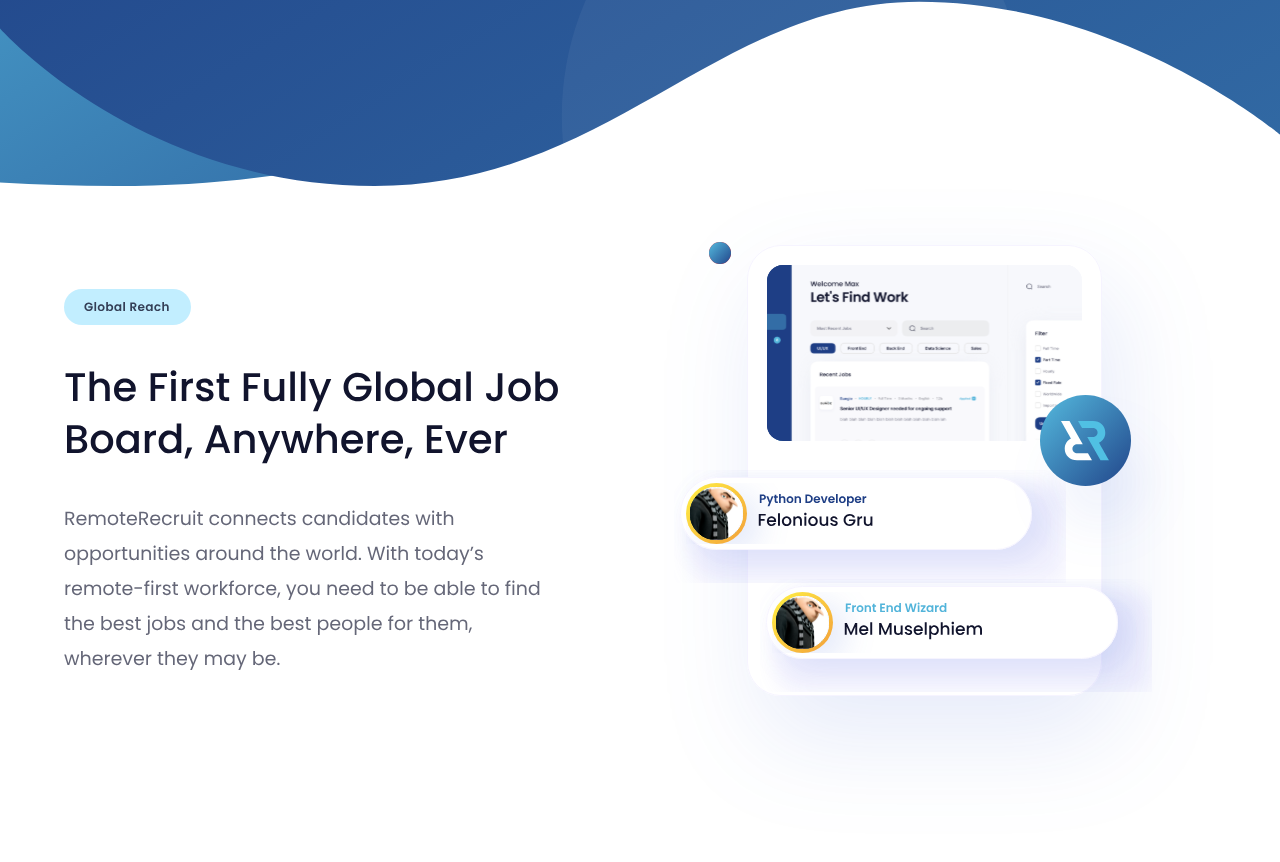
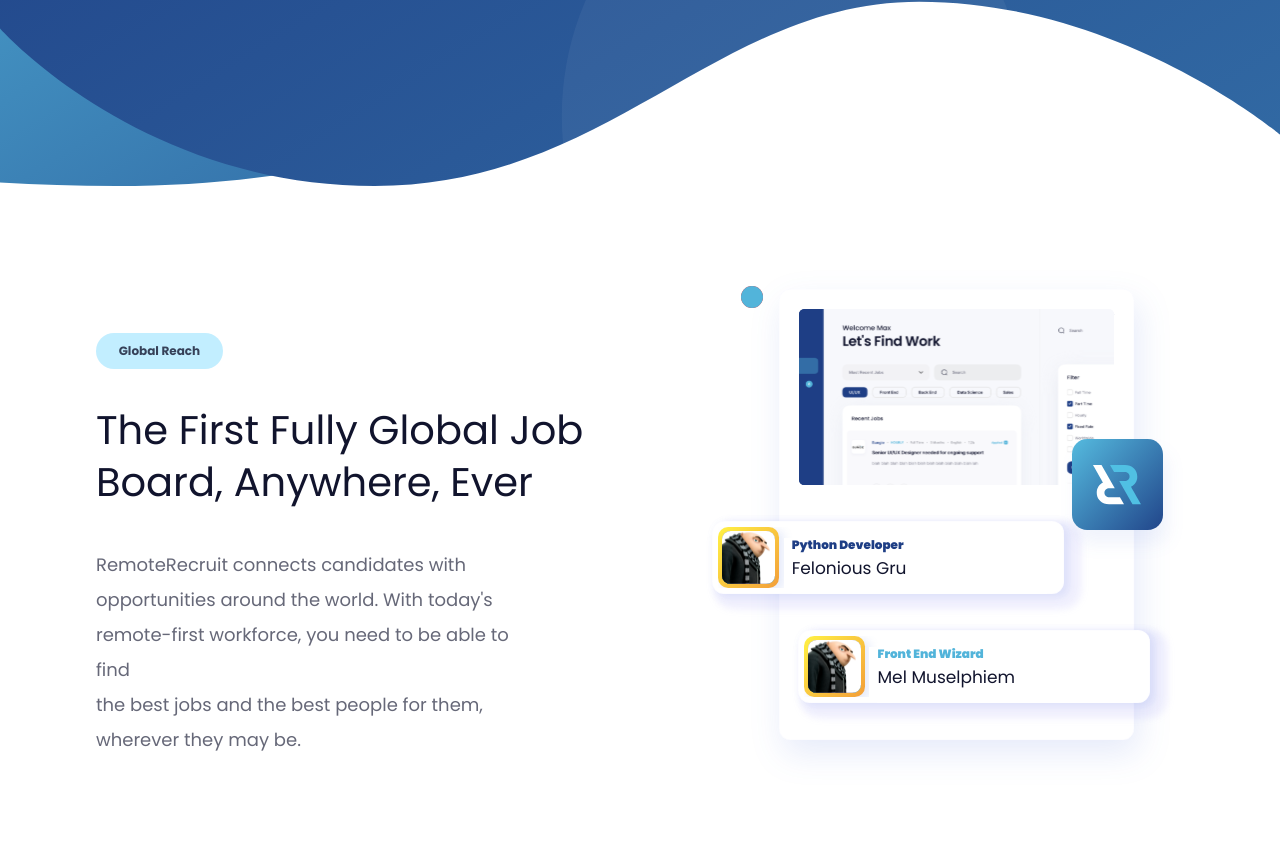
Before and after one commit to shaikhalamin/sg_assesments, a React (Vite) app: page / in a window 1280 px wide. Shown: the part 518-1380 px from the top of the page. Built offline with nearby package versions, Linux system fonts and the light colour scheme.

Commit message:
global reach section is preety much done

```diff
--- a/scripts/visual-contract.mjs
+++ b/scripts/visual-contract.mjs
@@ -10,7 +10,7 @@
     name: 'homepage imports the reorganized high-fidelity Figma section assets',
     pass:
       app.includes("headerBackgroundSrc from './screens_svg/01_header/01_header_background.svg'") &&
-      app.includes("globalReachArtSrc from './screens_svg/02_global_reach/global_reach_full_node.svg'") &&
+      app.includes("globalReachVisualSrc from './screens_svg/02_global_reach/lets_find_work_right_node.svg'") &&
       app.includes("freeForeverArtSrc from './screens_svg/03_member_ship_free_for_ever/free_for_ever_full_node.svg'") &&
       app.includes("customProfileCopySrc from './screens_svg/04_custom_profiles_best_developer_ever/custom_profile_show_case_talent_left_node.svg'") &&
       app.includes("bestDeveloperArtSrc from './screens_svg/04_custom_profiles_best_developer_ever/best_developer_ever_right_node.svg'") &&
@@ -56,8 +56,9 @@
     name: 'feature stack uses Figma full/split section art wrappers',
     pass:
       app.includes('function FigmaSection') &&
-      app.includes('className="figma-section--global"') &&
-      app.includes('image={globalReachArtSrc}') &&
+      app.includes('figma-section--global') &&
+      app.includes('function GlobalReachSection()') &&
+      app.includes('src={globalReachVisualSrc}') &&
       app.includes('className="figma-section--free"') &&
       app.includes('image={freeForeverArtSrc}') &&
       app.includes('className="custom-profile-section"') &&
@@ -65,6 +66,21 @@
       app.includes('src={bestDeveloperArtSrc}') &&
       css.includes('.figma-section__art') &&
       css.includes('.custom-profile-section'),
+  },
+  {
+    name: 'global reach desktop section uses live copyable HTML for visible text',
+    pass:
+      app.includes('className="global-reach-section__copy"') &&
+      app.includes('<span>Global Reach</span>') &&
+      app.includes('<h2 id="global-reach-title">The First Fully Global Job Board, Anywhere, Ever</h2>') &&
+      app.includes('className="global-reach-card__role"') &&
+      app.includes('Python Developer') &&
+      app.includes('Felonious Gru') &&
+      app.includes('Front End Wizard') &&
+      app.includes('Mel Muselphiem') &&
+      css.includes('.global-reach-section__copy') &&
+      css.includes('.global-reach-card__role') &&
+      css.includes('user-select: text;'),
   },
   {
     name: 'cta, faq, pricing, and footer use the new Figma section assets with interactive targets',
--- a/src/App.css
+++ b/src/App.css
@@ -176,7 +176,7 @@
 .feature-stack {
   width: min(1152px, calc(100% - 48px));
   margin: 0 auto;
-  padding: 0;
+  padding: 44px 0 0;
 }
 
 .section-reveal {
@@ -223,6 +223,129 @@
 .figma-section--global {
   --section-width: 1152px;
   --section-ratio: 1152 / 651;
+}
+
+.global-reach-section__frame {
+  left: clamp(0px, calc((100vw - 980px) * 0.1065), 49px);
+  overflow: visible;
+}
+
+.global-reach-section__copy {
+  position: absolute;
+  top: 15.82%;
+  left: 0;
+  z-index: 2;
+  width: min(520px, 46%);
+  color: #11142d;
+  font-family: Poppins, Inter, ui-sans-serif, system-ui, -apple-system, BlinkMacSystemFont, "Segoe UI", sans-serif;
+  user-select: text;
+}
+
+.global-reach-section__copy span {
+  display: inline-flex;
+  min-width: 127px;
+  min-height: 36px;
+  align-items: center;
+  justify-content: center;
+  border-radius: 999px;
+  padding: 0 20px;
+  color: rgba(17, 20, 45, 0.79668);
+  background: #c2eeff;
+  font-size: 12px;
+  font-weight: 700;
+  line-height: 1;
+  letter-spacing: 0;
+}
+
+.global-reach-section__copy h2 {
+  max-width: 520px;
+  margin: 35px 0 0;
+  color: #11142d;
+  font-size: 40px;
+  font-weight: 400;
+  line-height: 1.3;
+  letter-spacing: 0;
+}
+
+.global-reach-section__copy p {
+  max-width: 440px;
+  margin: 39px 0 0;
+  color: rgba(17, 20, 45, 0.642764);
+  font-size: 18px;
+  font-weight: 400;
+  line-height: 1.95;
+  letter-spacing: 0;
+}
+
+.global-reach-section__visual {
+  position: absolute;
+  top: 0;
+  right: 0;
+  z-index: 1;
+  width: 48.177%;
+  height: 100%;
+  color: #11142d;
+  font-family: Poppins, Inter, ui-sans-serif, system-ui, -apple-system, BlinkMacSystemFont, "Segoe UI", sans-serif;
+  user-select: text;
+}
+
+.global-reach-section__visual img {
+  position: absolute;
+  inset: 0;
+  width: 100%;
+  height: 100%;
+  object-fit: contain;
+  pointer-events: none;
+  user-select: none;
+}
+
+.global-reach-card {
+  position: absolute;
+  z-index: 2;
+  width: 46%;
+  min-height: 8%;
+  padding: 0 8px 0 0;
+  background: #ffffff;
+  box-shadow:
+    -8px 0 0 #ffffff,
+    0 -4px 0 #ffffff,
+    0 4px 0 #ffffff;
+  user-select: text;
+}
+
+.global-reach-card--python {
+  top: 47.35%;
+  left: 17.78%;
+}
+
+.global-reach-card--frontend {
+  top: 64.05%;
+  left: 33.25%;
+}
+
+.global-reach-card__role,
+.global-reach-card__name {
+  margin: 0;
+  letter-spacing: 0;
+}
+
+.global-reach-card__role {
+  color: #1e3e85;
+  font-size: 12px;
+  font-weight: 900;
+  line-height: 1.18;
+}
+
+.global-reach-card--frontend .global-reach-card__role {
+  color: #52b4da;
+}
+
+.global-reach-card__name {
+  margin-top: 6px;
+  color: #11142d;
+  font-size: 17px;
+  font-weight: 400;
+  line-height: 1.18;
 }
 
 .figma-section--free {
--- a/src/App.tsx
+++ b/src/App.tsx
@@ -1,7 +1,6 @@
 import { useEffect, useState, type ReactNode } from 'react'
 import brandNameSrc from './screens_svg/brand_name.svg'
 import headerBackgroundSrc from './screens_svg/01_header/01_header_background.svg'
-import globalReachArtSrc from './screens_svg/02_global_reach/global_reach_full_node.svg'
 import globalReachVisualSrc from './screens_svg/02_global_reach/lets_find_work_right_node.svg'
 import freeForeverArtSrc from './screens_svg/03_member_ship_free_for_ever/free_for_ever_full_node.svg'
 import freeForeverVisualSrc from './screens_svg/03_member_ship_free_for_ever/your_member_ship_tier_left.svg'
@@ -142,15 +141,50 @@
 
 function GlobalReachSection() {
   return (
-    <FigmaSection
-      id="global-reach-title"
-      title="The First Fully Global Job Board, Anywhere, Ever"
-      description="RemoteRecruit connects candidates with opportunities around the world. With today's remote-first workforce, you need to be able to find the best jobs and the best people for them, wherever they may be."
-      image={globalReachArtSrc}
-      className="figma-section--global"
-      mobileEyebrow="Global Reach"
-      mobileVisual={globalReachVisualSrc}
-    />
+    <section className="figma-section figma-section--global global-reach-section" aria-labelledby="global-reach-title">
+      <SectionReveal className="figma-section__frame global-reach-section__frame">
+        <article className="global-reach-section__copy">
+          <span>Global Reach</span>
+          <h2 id="global-reach-title">The First Fully Global Job Board, Anywhere, Ever</h2>
+          <p>
+            RemoteRecruit connects candidates with
+            <br />
+            opportunities around the world. With today&apos;s
+            <br />
+            remote-first workforce, you need to be able to find
+            <br />
+            the best jobs and the best people for them,
+            <br />
+            wherever they may be.
+          </p>
+        </article>
+        <div className="global-reach-section__visual">
+          <img src={globalReachVisualSrc} alt="" aria-hidden="true" loading="eager" decoding="sync" />
+          <div className="global-reach-card global-reach-card--python">
+            <p className="global-reach-card__role">Python Developer</p>
+            <p className="global-reach-card__name">Felonious Gru</p>
+          </div>
+          <div className="global-reach-card global-reach-card--frontend">
+            <p className="global-reach-card__role">Front End Wizard</p>
+            <p className="global-reach-card__name">Mel Muselphiem</p>
+          </div>
+        </div>
+      </SectionReveal>
+      <div className="mobile-feature">
+        <article className="mobile-feature__copy">
+          <span>Global Reach</span>
+          <h2>The First Fully Global Job Board, Anywhere, Ever</h2>
+          <p>
+            RemoteRecruit connects candidates with opportunities around the world. With today&apos;s
+            remote-first workforce, you need to be able to find the best jobs and the best people
+            for them, wherever they may be.
+          </p>
+        </article>
+        <div className="mobile-feature__visual">
+          <img src={globalReachVisualSrc} alt="" aria-hidden="true" loading="eager" decoding="sync" />
+        </div>
+      </div>
+    </section>
   )
 }
 
```
